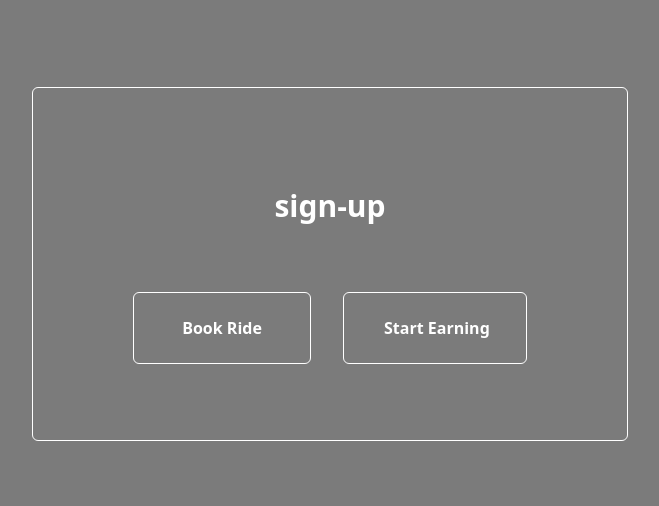
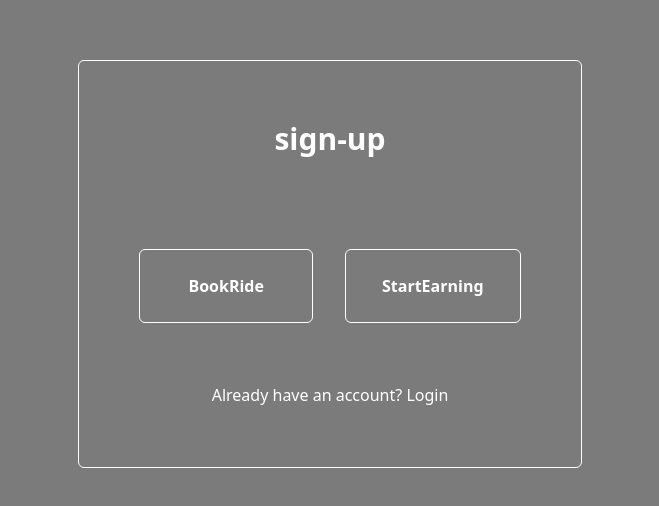
Before and after one commit to DeepakSekar003/Load_Vehicles, a React (Vite) app in the folder Load_Vehicles/: page /SignupPage in a window 1280 px wide. Shown: the part 136-642 px from the top of the page, without its empty margins (310-969 px from the left). Built offline with nearby package versions, Linux system fonts and the light colour scheme.

Commit message:
change the signup pages routing to conditional rendering.

```diff
--- a/Load_Vehicles/src/App.jsx
+++ b/Load_Vehicles/src/App.jsx
@@ -1,13 +1,13 @@
 import HomePage from "./pages/HomePage";
 import {BrowserRouter as Router,Routes,Route} from "react-router-dom";
 import SignupPage from "./components/SignupPage";
-import B_mobilenum from "./components/B_mobilenum";
-import Otp from "./components/Otp";
-import Details from "./components/Details";
-import Location from "./components/Location";
-import Fileuplod from "./components/Fileuplod";
-import Vehicles from "./components/Vehicles";
-import Accountdetail from "./components/Accountdetail";
+// import B_mobilenum from "./components/B_mobilenum";
+// import Otp from "./components/Otp";
+// import Details from "./components/Details";
+// import Location from "./components/Location";
+// import Fileuplod from "./components/Fileuplod";
+// import Vehicles from "./components/Vehicles";
+// import Accountdetail from "./components/Accountdetail";
 
 
 function App() {
@@ -18,13 +18,13 @@ function App() {
          <Routes>
            <Route exact path="/" element={<HomePage/>} />
            <Route exact path="/SignupPage" element={<SignupPage/>} />
-           <Route exact path="/B_mobilenum" element={<B_mobilenum/>} />
+           {/* <Route exact path="/B_mobilenum" element={<B_mobilenum/>} />
            <Route exact path="/Otp" element={<Otp/>} />
            <Route exact path="/Details" element={<Details/>} />
            <Route exact path="/Location" element={<Location/>} />
            <Route exact path="/Fileuplod" element={<Fileuplod/>} />
            <Route exact path="/Vehicles" element={<Vehicles/>} />
-           <Route exact path="/Accountdetail" element={<Accountdetail/>} />
+           <Route exact path="/Accountdetail" element={<Accountdetail/>} /> */}
 
 
          </Routes>
--- a/Load_Vehicles/src/components/Accountdetail.jsx
+++ b/Load_Vehicles/src/components/Accountdetail.jsx
@@ -1,7 +1,6 @@
-import { Link } from "react-router-dom";
 import { InputBox, NextButton } from "../components/InputBox"
 
-const Accountdetail = () => {
+const Accountdetail = ({Next}) => {
   return (
     <div className="bg-[#7b7b7b] flex min-h-screen items-center justify-center  text-white" >
       <div className="flex flex-col  p-12 rounded-md border gap-2">
@@ -10,11 +9,11 @@ const Accountdetail = () => {
         <InputBox placeholder="Account Number" />
         <InputBox placeholder="Name" />
         <InputBox placeholder="Ifsc Code" />
-        <Link to="/Details">
+
           <div className="flex w-55">
-            <NextButton label="Next" />
+            <NextButton label="Next" onClick={Next} />
           </div>
-        </Link>
+
       </div>
     </div>
 
--- a/Load_Vehicles/src/components/B_mobilenum.jsx
+++ b/Load_Vehicles/src/components/B_mobilenum.jsx
@@ -1,6 +1,6 @@
-import { Link } from "react-router-dom";
+import React from "react";
 import { InputBox, NextButton } from "../components/InputBox";
-const B_mobilenum = () => {
+const B_mobilenum = ({Next}) => {
   return (
     <div className="flex flex-col space-y-6 items-center justify-center min-h-screen  bg-[#7b7b7b]">
       <div className="border border-white p-10 rounded-md">
@@ -11,13 +11,13 @@ const B_mobilenum = () => {
         <div className="mt-6">
           <InputBox placeholder="Enter Mobile Number" />
         </div>
-        <Link to="/Otp">
+
           <div className="flex w-25 mt-3  ml-2">
 
-            <NextButton label="Next" />
+            <NextButton label="Next" onClick={Next} />
 
           </div>
-        </Link>
+
       </div>
     </div>
   )
--- a/Load_Vehicles/src/components/Details.jsx
+++ b/Load_Vehicles/src/components/Details.jsx
@@ -1,7 +1,6 @@
-import { Link } from "react-router-dom";
 import { InputBox, NextButton, Date } from "../components/InputBox";
 
-const Details = () => {
+const Details = ({Next}) => {
   return (
     <>
       <div className="flex  justify-center bg-[#7b7b7b]  items-center min-h-screen  ">
@@ -17,11 +16,11 @@ const Details = () => {
           <div className=" " >
             <Date />
           </div>
-          <Link to="/">
+
             <div className="flex w-55 ">
-              <NextButton label="Submit" />
+              <NextButton label="Submit" onClick= {Next} />
             </div>
-          </Link>
+
         </div>
       </div>
 
--- a/Load_Vehicles/src/components/Fileuplod.jsx
+++ b/Load_Vehicles/src/components/Fileuplod.jsx
@@ -1,7 +1,6 @@
-import { Link } from "react-router-dom";
 import { DriverFileuplod, NextButton, InputBox, Date } from "../components/InputBox";
 
-const Filesuplod = () => {
+const Filesuplod = ({Next}) => {
   return (
     <div className=" bg-[#7b7b7b] min-h-screen text-white">
       <div className="flex justify-center items-center pt-10 flex-row gap-2 ">
@@ -20,11 +19,10 @@ const Filesuplod = () => {
         <DriverFileuplod label="Uplod your Pan [Back]" />
         <div className="ml-8 mt-8">
           <InputBox placeholder="Enter Your Pan Number" />
-          <Link to="/Vehicles">
             <div className="flex mt-7 w-55">
-              <NextButton label="Next" />
-            </div>
-          </Link>
+              <NextButton label="Next" onClick= {Next}/>
+           </div>
+
         </div>
       </div>
     </div>
--- a/Load_Vehicles/src/components/InputBox.jsx
+++ b/Load_Vehicles/src/components/InputBox.jsx
@@ -19,9 +19,9 @@ export function RadioBox() {
   )
 }
 
-export function NextButton({ label }) {
+export function NextButton({ label,onClick }) {
   return (
-    <button className="p-4 w-113 2xl:w-62  2xl:mt-10 bg-[#3d3d3d] hover:bg-[#1d1d1d] text-white font-bold cursor-pointer rounded-md">
+    <button onClick={onClick} className="p-4 w-113 2xl:w-62  2xl:mt-10 bg-[#3d3d3d] hover:bg-[#1d1d1d] text-white font-bold cursor-pointer rounded-md">
       {label}
     </button>
   )
--- a/Load_Vehicles/src/components/Location.jsx
+++ b/Load_Vehicles/src/components/Location.jsx
@@ -1,18 +1,16 @@
 import { InputBox, NextButton } from "../components/InputBox";
-import { Link } from "react-router-dom";
 
-const Location = () => {
+const Location = ({Next}) => {
   return (
     <div className="flex flex-col  justify-center items-center bg-[#7b7b7b] min-h-screen text-white">
       <div className="border p-8 rounded-md">
         <h1 className="text-3xl mb-2  font-semibold">Location</h1>
         <div className="">
           <InputBox placeholder="Enter Your Location" />
-          <Link to="/Fileuplod">
             <div className="flex w-25 mt-3 ">
-              <NextButton label="Next" />
+              <NextButton label="Next" onClick= {Next} />
             </div>
-          </Link>
+
         </div>
       </div>
     </div>
--- a/Load_Vehicles/src/components/Otp.jsx
+++ b/Load_Vehicles/src/components/Otp.jsx
@@ -1,6 +1,5 @@
-import { Link } from "react-router-dom";
 import { NextButton } from "./InputBox";
-const Otp = () => {
+const Otp = ({Next}) => {
   return (
     <div className="flex  flex-col space-y-6 items-center justify-center min-h-screen  bg-[#7b7b7b]">
       <div className="border border-white px-8 py-10 rounded-md">
@@ -34,13 +33,11 @@ const Otp = () => {
             <NextButton label="Resend OTP" />
           </div>
         </div>
-        <Link to="/Location">
           <div className=" flex mt-2 w-53">
 
-            <NextButton label="Verify OTP" />
+            <NextButton label="Verify OTP"  onClick= {Next}/>
 
           </div>
-        </Link>
       </div>
 
     </div>
--- a/Load_Vehicles/src/components/SignupPage.jsx
+++ b/Load_Vehicles/src/components/SignupPage.jsx
@@ -1,19 +1,71 @@
-import { Link } from "react-router-dom";
+import React, { useState } from "react";
+import B_mobilenum from "../components/B_mobilenum";
+import Otp from "../components/Otp";
+import Location from "../components/Location";
+import Fileuplod from "../components/Fileuplod";
+import Vehicles from "../components/Vehicles";
+import Accountdetail from "../components/Accountdetail";
+import Details from "../components/Details";
+
 const SignupPage = () => {
-  return (
+  const [flowType, setFlowType] = useState(null);
+  const [step, setStep] = useState(0);
 
-    <div className=" flex  items-center justify-center bg-[#7b7b7b] min-h-screen text-white">
-      <div className=" flex flex-col space-y-15 items-center border rounded-md p-25">
-        <h1 className="text-3xl font-bold" >sign-up</h1>
+  const handleNext = () => setStep((prev) => prev + 1);
 
+  const flowBook = [
+    <B_mobilenum Next={handleNext} />,
+    <Otp Next={handleNext} />,
+    <Details />
+  ];
 
-        <div className="mt-8 ">
-          <Link to="/B_mobilenum" className="border border-bg-white py-6 px-12 rounded-md hover:bg-[#3d3d3d] font-semibold"> Book Ride</Link>
-          <Link to="/B_mobilenum" className="border border-bg-white py-6 px-9 rounded-md ml-8 hover:bg-[#3d3d3d] font-semibold"> Start Earning</Link>
+  const flowEarn = [
+    <B_mobilenum Next={handleNext} />,
+    <Otp Next={handleNext} />,
+    <Location Next={handleNext} />,
+    <Fileuplod Next={handleNext} />,
+    <Vehicles Next={handleNext} />,
+    <Accountdetail Next={handleNext} />,
+    <Details />
+  ];
+
+  const renderStep = () => {
+    if (flowType === "book") return flowBook[step];
+    if (flowType === "earn") return flowEarn[step];
+    return (
+      <div className=" flex  items-center justify-center bg-[#7b7b7b] min-h-screen text-white">
+        <div className=" flex flex-col space-y-15 items-center border rounded-md p-15">
+          <h1 className="text-3xl font-bold">sign-up</h1>
+          <div className="mt-8 ">
+            <button
+              onClick={() => {
+                setFlowType("book");
+                setStep(0);
+              }}
+              className="border border-bg-white py-6 px-12 rounded-md hover:bg-[#3d3d3d] font-semibold"
+            >
+              BookRide
+            </button>
+            <button
+              onClick={() => {
+                setFlowType("earn");
+                setStep(0);
+              }}
+              className="border border-bg-white py-6 px-9 rounded-md ml-8 hover:bg-[#3d3d3d] font-semibold"
+            >
+              StartEarning
+            </button>
+            <div className="flex items-center justify-center mt-15">
+              <h1>Already have an account? </h1>&nbsp;
+              <a href="/login">Login</a>
+            </div>
+          </div>
         </div>
       </div>
-    </div>
+    );
+  };
 
-  )
-}
+  return <>{renderStep()}</>;
+};
+
 export default SignupPage;
--- a/Load_Vehicles/src/components/Vehicles.jsx
+++ b/Load_Vehicles/src/components/Vehicles.jsx
@@ -1,7 +1,6 @@
-import { Link } from "react-router-dom";
 import { DriverFileuplod, NextButton, Date } from "../components/InputBox"
 
-const Vehicles = () => {
+const Vehicles = ({Next}) => {
   return (
 
     <div className="bg-[#7b7b7b] min-h-screen text-white">
@@ -15,12 +14,10 @@ const Vehicles = () => {
       <div className="flex items-center justify-center flex-row ml-2 mt-2">
 
         <Date />
-        <Link to="/Accountdetail">
           <div className=" flex ml-4 w-55">
-            <NextButton label="Next" />
+            <NextButton label="Next" onClick= {Next} />
           </div>
-        </Link>
-      </div>
+        </div>
     </div>
 
 
```
